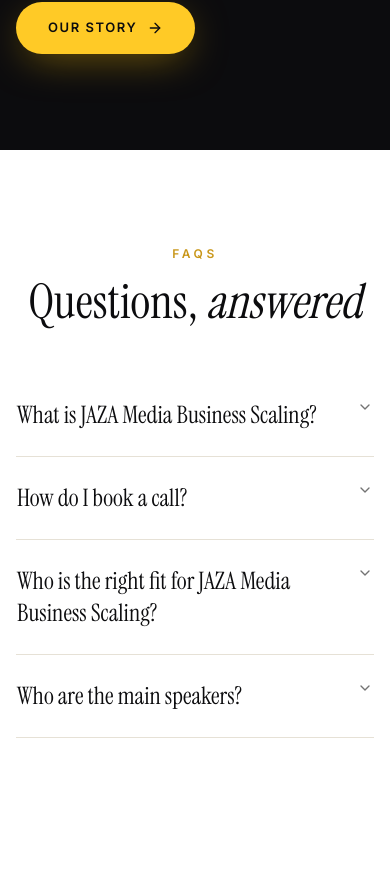
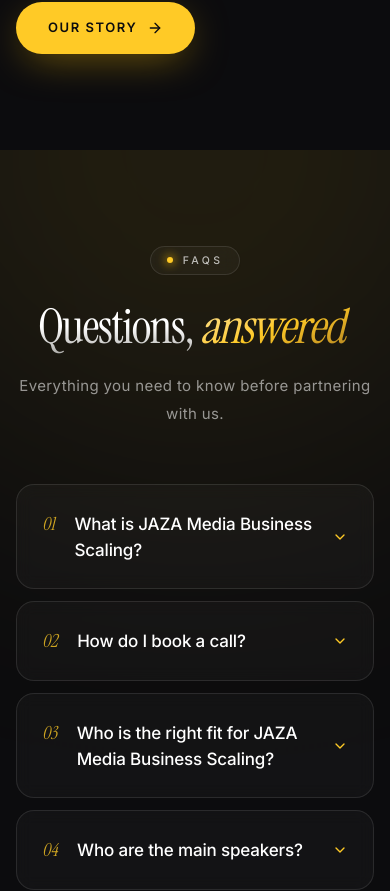
Before and after one commit to JAZA-Group-OS/jaza-media-site, a Next.js app: page / in a window 390 px wide. Shown: the part 3968-4859 px from the top of the page. Built offline with nearby package versions, Linux system fonts and the light colour scheme; no server answers; a web font is replaced by a local one.

Commit message:
FAQs: dark premium treatment, sans questions, numbered glass cards

```diff
--- a/components/faqs.tsx
+++ b/components/faqs.tsx
@@ -28,24 +28,40 @@ const FAQS = [
 
 export function Faqs() {
   return (
-    <section className="bg-white py-24 md:py-32">
-      <div className="mx-auto max-w-4xl px-4">
-        <p className="text-center text-xs font-semibold tracking-[0.3em] text-gold-deep">FAQS</p>
-        <h2 className="mt-4 text-center font-serif text-5xl text-ink md:text-6xl">
-          Questions, <em>answered</em>
+    <section className="relative overflow-hidden bg-ink py-24 text-white md:py-32">
+      <div
+        aria-hidden
+        className="pointer-events-none absolute left-1/2 top-0 size-[640px] -translate-x-1/2 -translate-y-1/2 rounded-full bg-gold/10 blur-[140px]"
+      />
+      <div className="relative mx-auto max-w-4xl px-4">
+        <div className="flex justify-center">
+          <p className="inline-flex items-center gap-2.5 rounded-full border border-white/10 bg-white/[0.03] px-4 py-1.5 text-[10.5px] font-medium tracking-[0.32em] text-white/70 backdrop-blur">
+            <span aria-hidden className="size-1.5 rounded-full bg-gold shadow-[0_0_10px_2px_rgba(234,179,8,0.6)]" />
+            FAQS
+          </p>
+        </div>
+        <h2 className="mt-7 text-center font-serif text-5xl leading-[1.02] tracking-[-0.03em] md:text-[68px]">
+          <span className="bg-gradient-to-b from-white via-white to-white/60 bg-clip-text text-transparent">Questions,</span>{" "}
+          <em className="bg-gradient-to-br from-[#fbe7a1] via-gold to-[#a97a1f] bg-clip-text pr-2 text-transparent">answered</em>
         </h2>
+        <p className="mx-auto mt-5 max-w-md text-center text-[15px] font-light leading-7 tracking-wide text-white/55 md:text-[17px]">
+          Everything you need to know before partnering with us.
+        </p>
 
-        <Accordion className="mt-12">
+        <Accordion className="mt-14 space-y-3">
           {FAQS.map((item, i) => (
             <AccordionItem
               key={i}
               value={`faq-${i}`}
-              className="!border-b !border-line"
+              className="!rounded-2xl !border !border-white/10 bg-white/[0.03] px-6 backdrop-blur transition-colors hover:!border-gold/30 data-[open]:!border-gold/40 data-[open]:bg-white/[0.05] md:px-8"
             >
-              <AccordionTrigger className="py-6 text-left font-serif text-2xl text-ink hover:no-underline md:text-[28px]">
-                {item.q}
+              <AccordionTrigger className="items-center gap-5 py-6 text-left font-sans text-[17px] font-medium tracking-[-0.01em] text-white hover:no-underline md:text-xl **:data-[slot=accordion-trigger-icon]:text-gold">
+                <span className="flex items-baseline gap-5">
+                  <span className="font-serif text-lg italic text-gold/80 md:text-xl">0{i + 1}</span>
+                  <span>{item.q}</span>
+                </span>
               </AccordionTrigger>
-              <AccordionContent className="pb-6 text-base leading-relaxed text-neutral-600 md:text-lg">
+              <AccordionContent className="pb-7 pl-0 text-[15px] font-light leading-7 tracking-wide text-white/60 md:pl-11 md:text-base md:leading-8">
                 {item.a}
               </AccordionContent>
             </AccordionItem>
```
